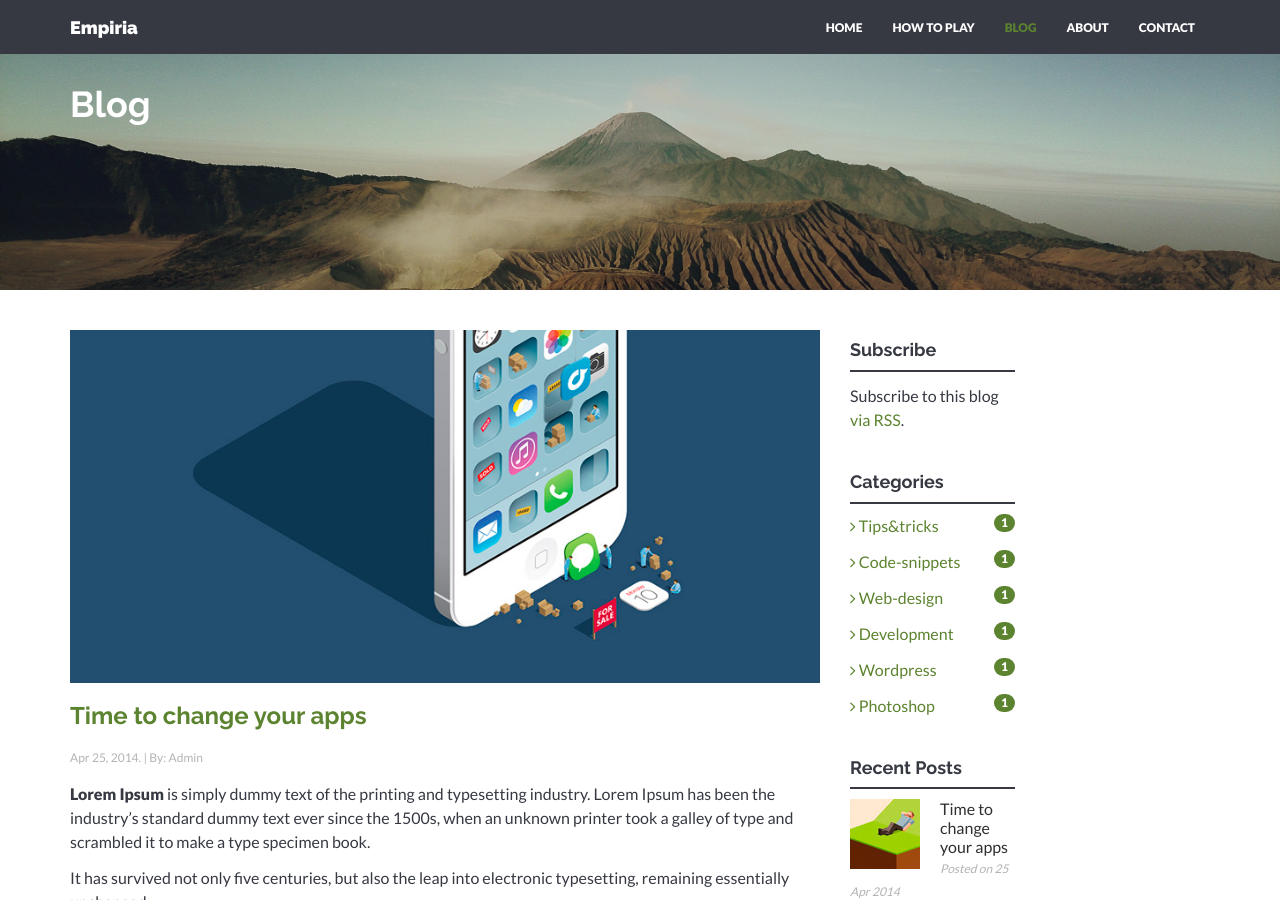
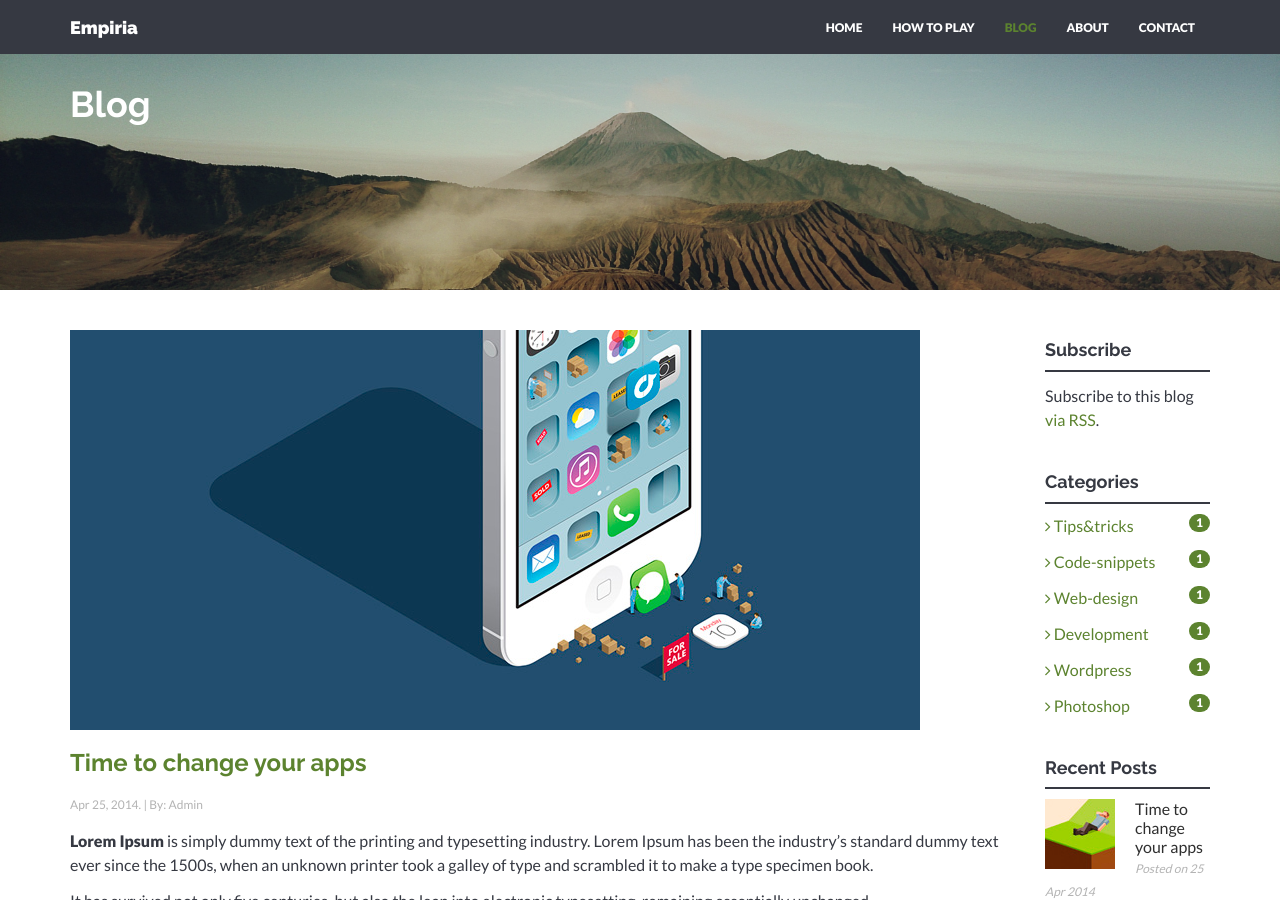
Before and after one commit to ChibiCritters/empiria-card-game, a Jekyll site: the page built from blog.html, in a window 1280 px wide and 900 px high. Built offline with Jekyll 4.4.1, drawn with Linux system fonts in a browser that asks for light colours; nearby versions of some CDN libraries.

Commit message:
increase blog column

```diff
--- a/blog.html
+++ b/blog.html
@@ -8,7 +8,7 @@
     <div class="row">
 
         <!-- BLOG POSTS LIST -->
-        <div class="col-lg-8">
+        <div class="col-lg-10">
 
             {% for post in site.categories['blog'] %}
                 <!-- Blog Post -->
```
